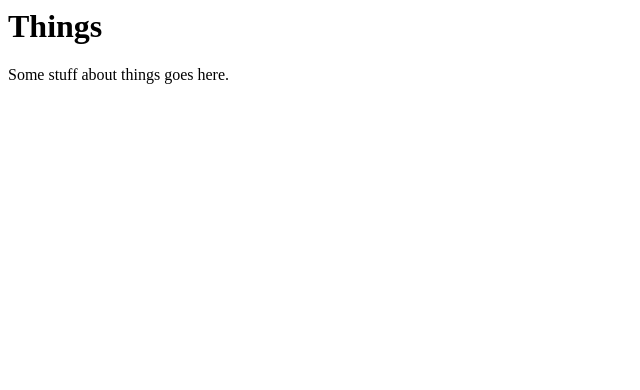
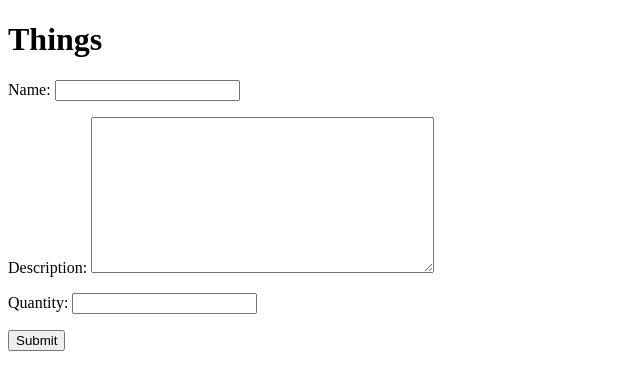
Before and after one commit to KCL-SEG/things-2-Abdullah-Zahran, a Django app: template things/templates/home.html in a window 1280 px wide. Shown: the top 390 px of the page, without its empty margins (0-640 px from the left). Run offline with Django 3.2, Linux system fonts and the light colour scheme; the template is opened without the code that fills it: values that come from a table or form of the project are taken from there, others are empty.

Commit message:
Finish exercise

```diff
--- a/things/forms.py
+++ b/things/forms.py
@@ -1,3 +1,19 @@
 """Forms of the project."""
 
 # Create your forms here.
+
+from django import forms
+from .models import Thing
+class ThingForm(forms.ModelForm):
+    class Meta:
+        model = Thing
+        fields = ['name', 'description', 'quantity']
+
+    description = forms.CharField(widget=forms.Textarea)
+    quantity = forms.IntegerField(widget=forms.NumberInput)
+
+    def clean_quantity(self):
+        quantity = self.cleaned_data.get('quantity')
+        if quantity is not None and quantity < 0:
+            raise forms.ValidationError('Quantity must be a non-negative number.')
+        return quantity
--- a/things/templates/home.html
+++ b/things/templates/home.html
@@ -1,11 +1,17 @@
-<html>
+<!DOCTYPE html>
+<html lang="en">
 <head>
-  <title>Things</title>
+    <meta charset="UTF-8">
+    <meta name="viewport" content="width=device-width, initial-scale=1.0">
+    <title>Things</title>
 </head>
 <body>
-  <h1>
-    Things
-  </h1>
-  <p>Some stuff about things goes here.</p>
+  <h1>Things</h1>
+  <form method="post" action="{% url 'home' %}">
+    {% csrf_token %}
+    {{ form.as_p }}
+    <button type="submit">Submit</button>
+  </form>
+
 </body>
 </html>
```
Also changed, not shown: things/views.py (+10 -1 lines).
